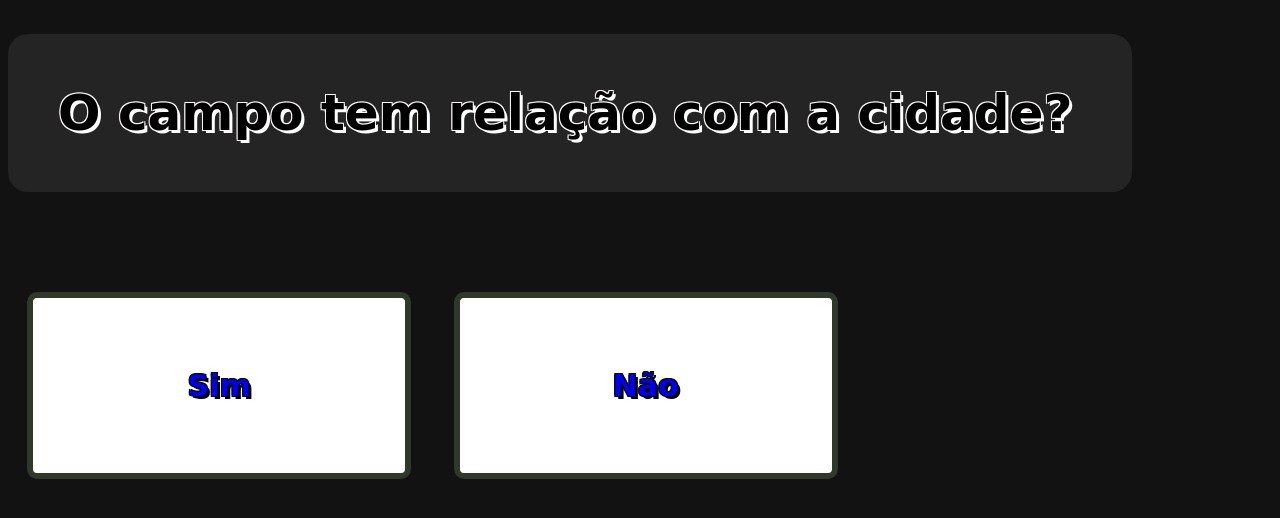
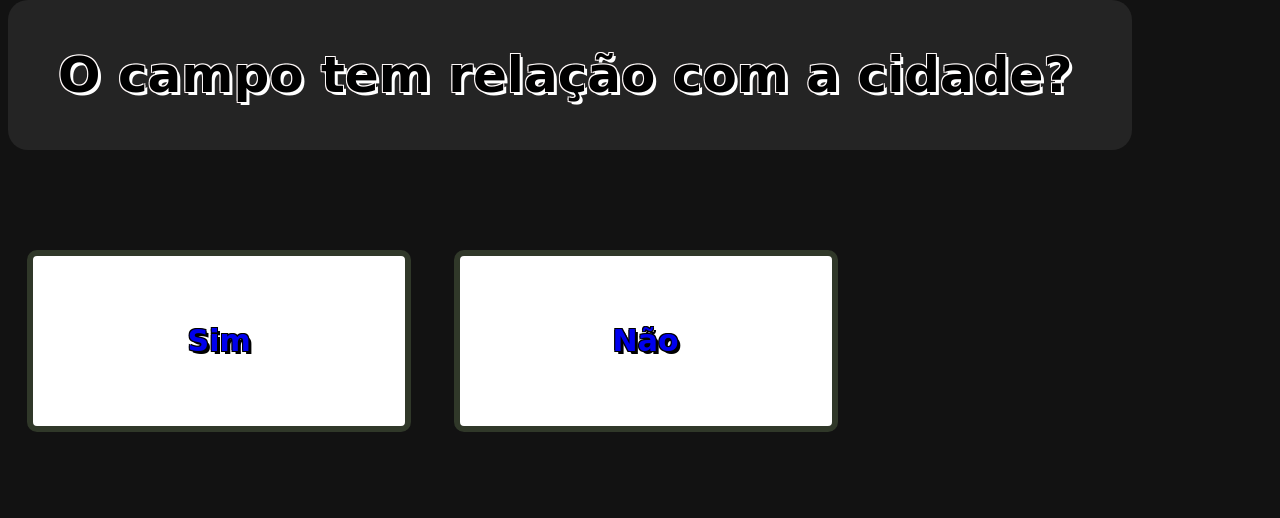
Before and after one commit to adriane08/teste3, a plain HTML site: page index.html in a window 1280 px wide. Shown: the part 322-840 px from the top of the page. After the commit the page ends 812 px from the top, so only its background shows below. Drawn offline with Linux system fonts and the light colour scheme.

Commit message:
Update index.html

```diff
--- a/index.html
+++ b/index.html
@@ -5,7 +5,7 @@
         <meta name="viewport" content="width=device-width, initial-scale=1.0" />
 		<title>Produtos - Barbearia Alura</title>
 
-		<link rel="stylesheet" href="reset.css">
+		<link rel="stylesheet" href="resert.css">
 		<link rel="stylesheet" href="style2.css">
 	</head>
 	<body>
```
